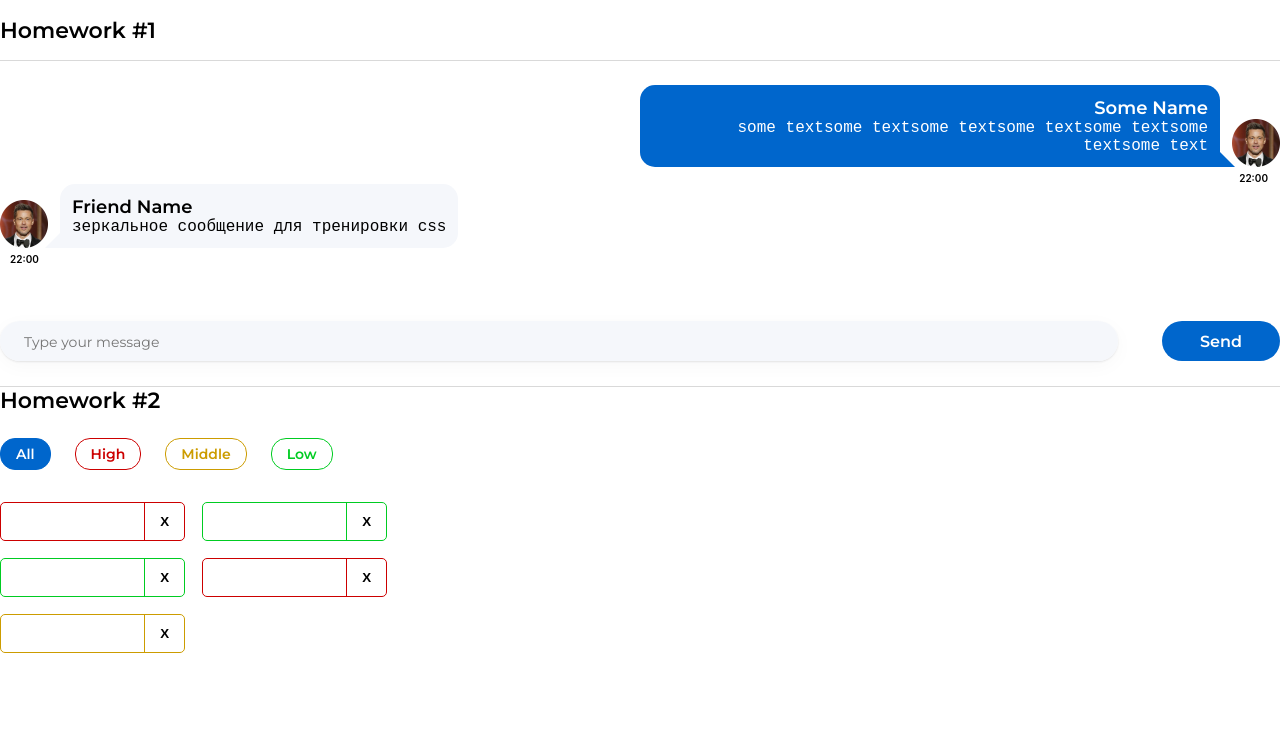
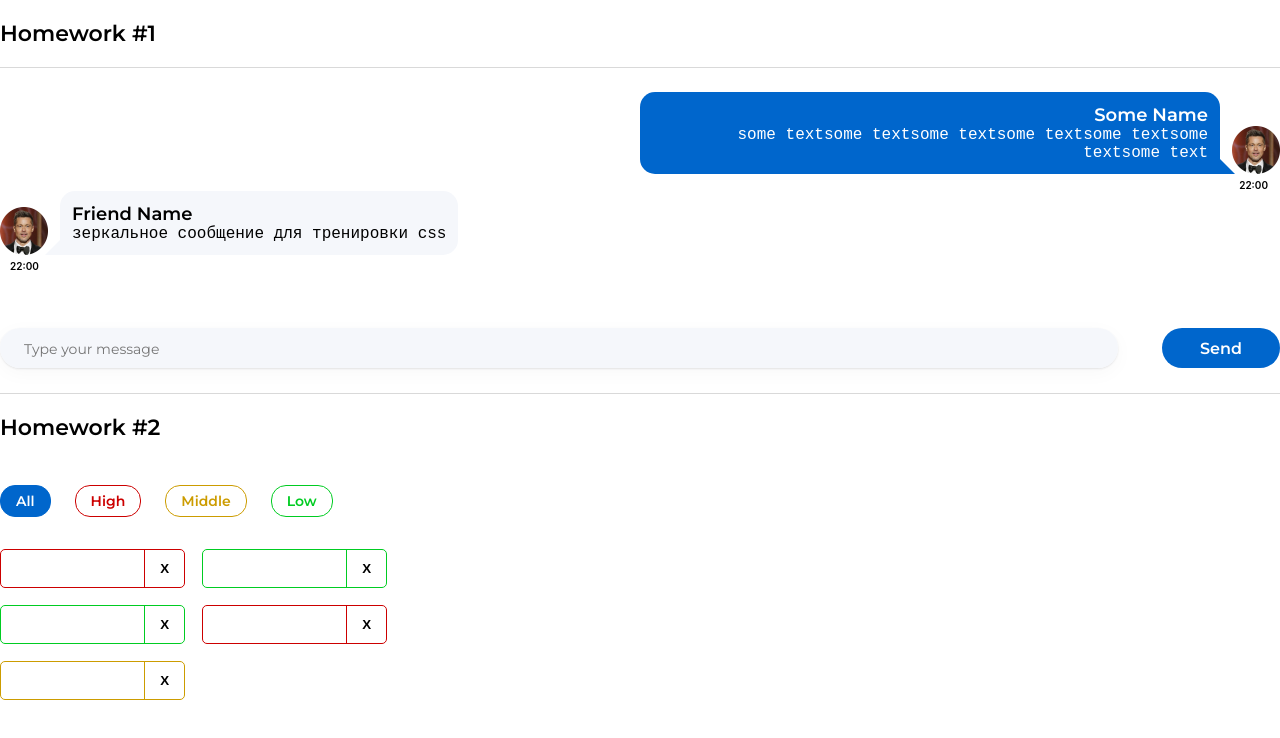
Before and after one commit to rzalyaev/homework, a React (Create React App) app: page / in a window 1280 px wide. Shown: the top 738 px of the page. Built offline with nearby package versions, Linux system fonts and the light colour scheme.

Commit message:
Adjust styles

```diff
--- a/src/s1-main/App.module.css
+++ b/src/s1-main/App.module.css
@@ -3,14 +3,13 @@
 }
 
 .header {
-    height: 60px;
     display: flex;
     align-items: center;
 }
 
 .hwTitle {
     width: 1280px;
-    margin: 0 auto;
+    margin: 20px auto;
     font-family: 'Montserrat', sans-serif;
     font-weight: 600;
     font-size: 22px;
```
